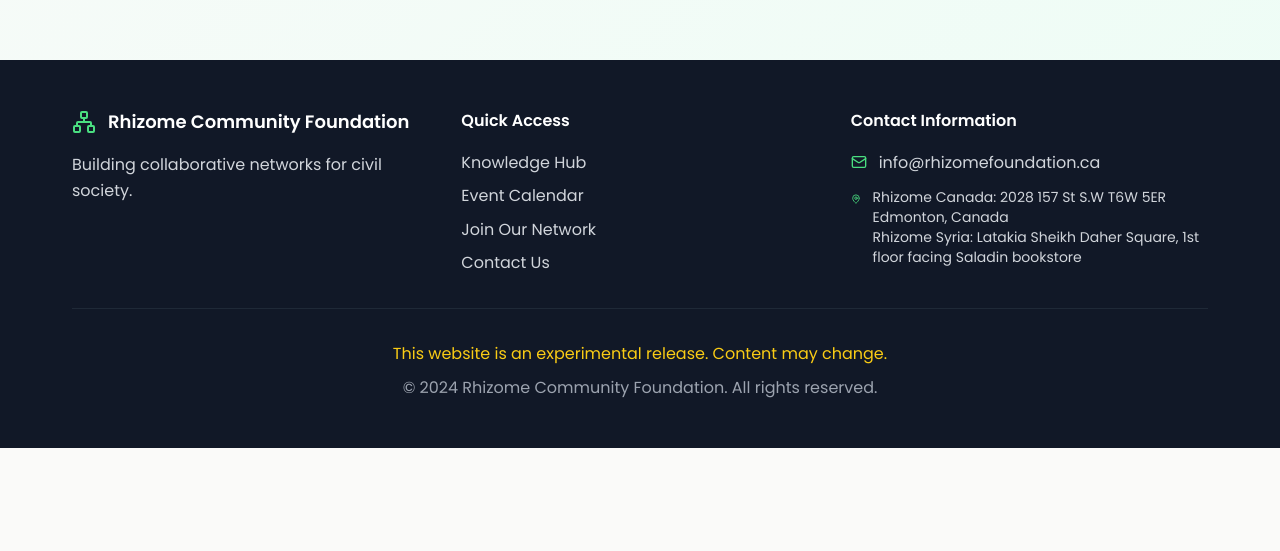
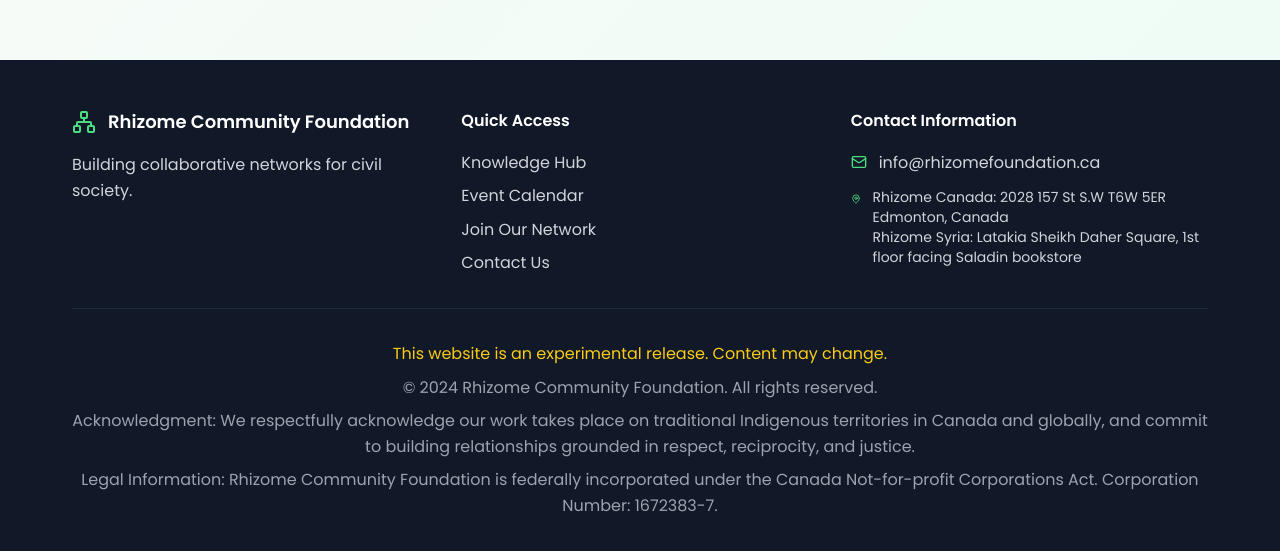
Before and after one commit to RC-Foundation/RCF-, a React (Vite) app: page /admin in a window 1280 px wide. Shown: the part 776-1327 px from the top of the page. Before the commit the page ends 1224 px from the top, so only its background shows below. Built offline with nearby package versions, Linux system fonts and the light colour scheme.

Commit message:
Remove outdated updates and add acknowledgment (#87)

```diff
--- a/src/components/home/AboutPreview.tsx
+++ b/src/components/home/AboutPreview.tsx
@@ -50,11 +50,6 @@ const AboutPreview: React.FC = () => {
               )}
             </p>
 
-            <ul className="list-disc pl-5 text-stone-600 mb-6">
-              <li>{t('update-workshop', 'Network expansion workshop completed', 'اكتمل ورشة توسيع الشبكة')}</li>
-              <li>{t('update-publication', 'New research publication available', 'تقرير بحثي جديد متاح')}</li>
-              <li>{t('update-training', 'Partner organization training series launched', 'إطلاق سلسلة تدريب للشركاء')}</li>
-            </ul>
 
             <Link
               to="/about"
--- a/src/components/layout/Footer.tsx
+++ b/src/components/layout/Footer.tsx
@@ -103,6 +103,20 @@ const Footer: React.FC = () => {
               '© 2024 مؤسسة ريزوم المجتمعية. جميع الحقوق محفوظة.'
             )}
           </p>
+          <p className={`text-gray-400 ${currentLanguage.code === 'ar' ? 'font-arabic' : ''}`}>
+            {t(
+              'acknowledgment',
+              'Acknowledgment: We respectfully acknowledge our work takes place on traditional Indigenous territories in Canada and globally, and commit to building relationships grounded in respect, reciprocity, and justice.',
+              'نُقِرُّ باحترام بأن عملنا يتم على أراضٍ تقليدية للشعوب الأصيلة في كندا وحول العالم، ونتعهد ببناء علاقات قائمة على الاحترام والتبادل والعدالة.'
+            )}
+          </p>
+          <p className={`text-gray-400 ${currentLanguage.code === 'ar' ? 'font-arabic' : ''}`}>
+            {t(
+              'legal-information',
+              'Legal Information: Rhizome Community Foundation is federally incorporated under the Canada Not-for-profit Corporations Act. Corporation Number: 1672383-7.',
+              'المعلومات القانونية: مؤسسة ريزوم المجتمعية مسجلة اتحاديًا بموجب قانون المؤسسات غير الربحية الكندي. رقم المؤسسة: 1672383-7.'
+            )}
+          </p>
         </div>
       </div>
     </footer>
```
